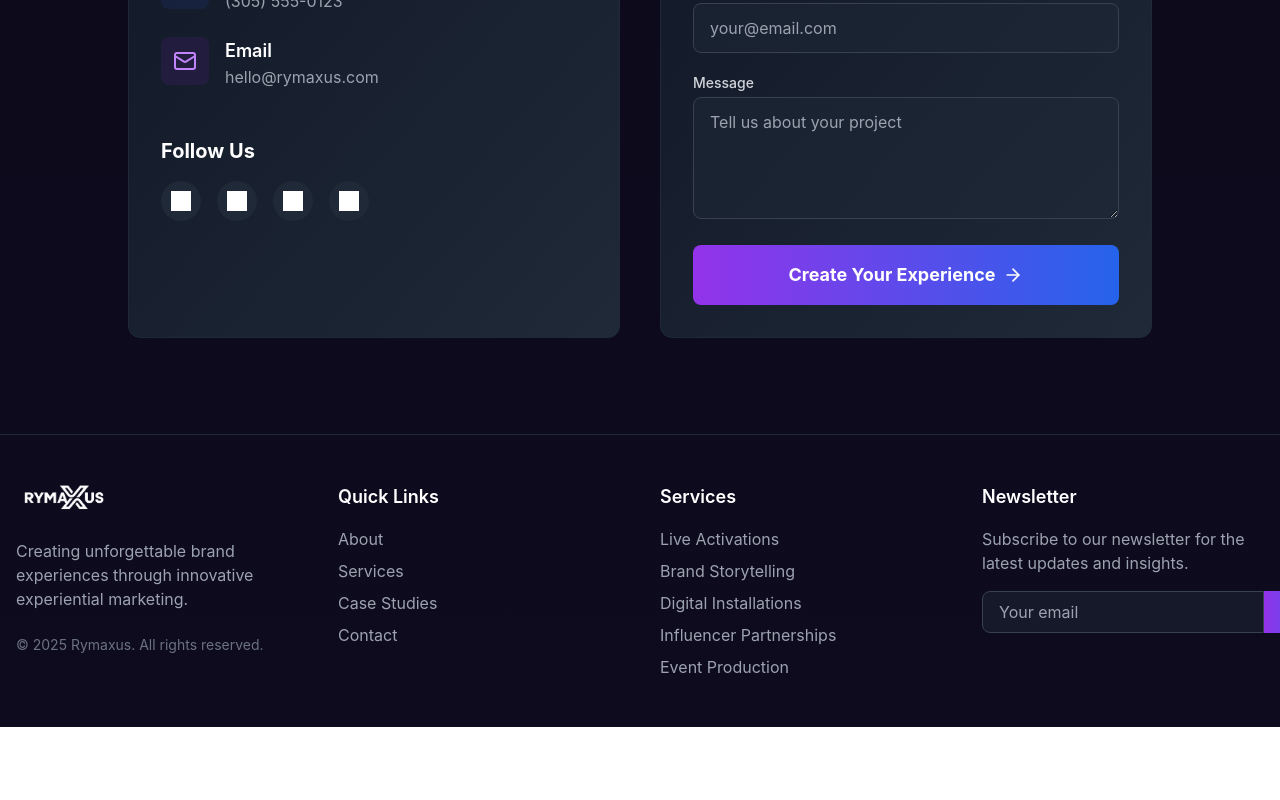
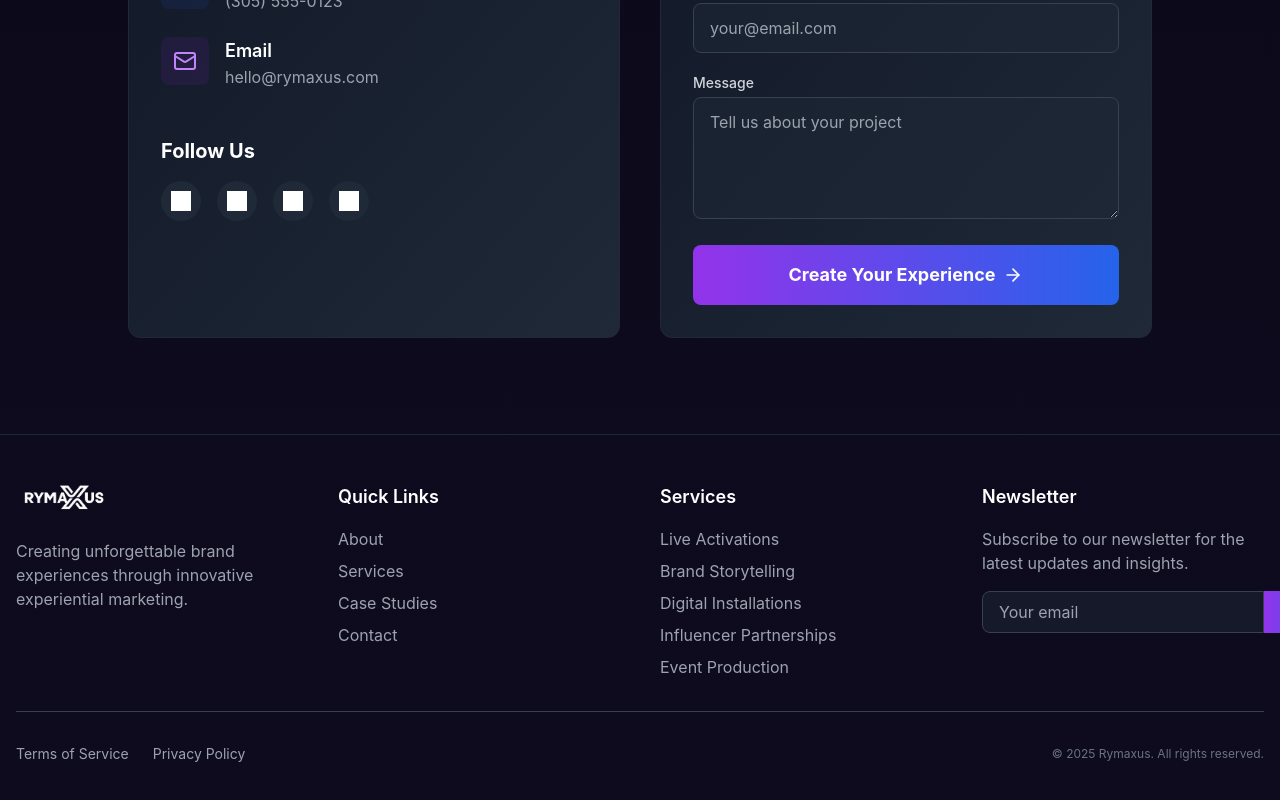
Before and after one commit to malwarescan/rymaxus, a React (Vite) app: page / in a window 1280 px wide. Shown: the part 3886-4686 px from the top of the page. Before the commit the page ends 4613 px from the top, so only its background shows below. Built offline with nearby package versions, Linux system fonts and the light colour scheme.

Commit message:
Add Terms of Service and Privacy Policy links to footer

```diff
--- a/src/components/Footer.tsx
+++ b/src/components/Footer.tsx
@@ -10,9 +10,6 @@ export function Footer() {
             <p className="text-gray-400 mb-6">
               Creating unforgettable brand experiences through innovative
               experiential marketing.
-            </p>
-            <p className="text-sm text-gray-500">
-              © {new Date().getFullYear()} Rymaxus. All rights reserved.
             </p>
           </div>
           <div>
@@ -48,6 +45,23 @@ export function Footer() {
             </form>
           </div>
         </div>
+
+        {/* Legal Links */}
+        <div className="mt-8 pt-8 border-t border-gray-700">
+          <div className="flex flex-col md:flex-row justify-between items-center">
+            <div className="flex space-x-6 mb-4 md:mb-0">
+              <a href="/terms-of-service" className="text-gray-400 hover:text-white transition-colors text-sm">
+                Terms of Service
+              </a>
+              <a href="/privacy-policy" className="text-gray-400 hover:text-white transition-colors text-sm">
+                Privacy Policy
+              </a>
+            </div>
+            <p className="text-xs text-gray-500">
+              © {new Date().getFullYear()} Rymaxus. All rights reserved.
+            </p>
+          </div>
+        </div>
       </div>
     </footer>;
 }
```
